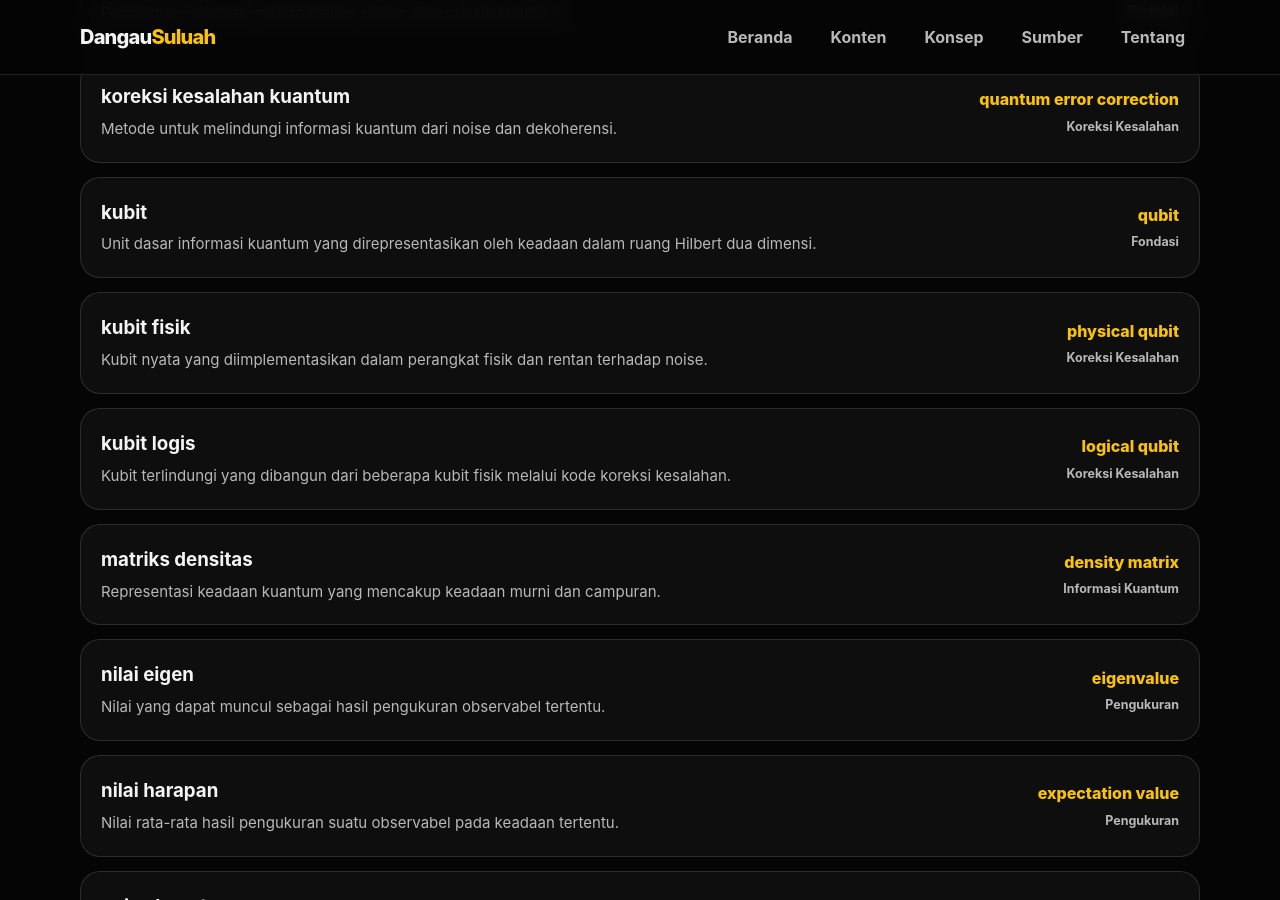
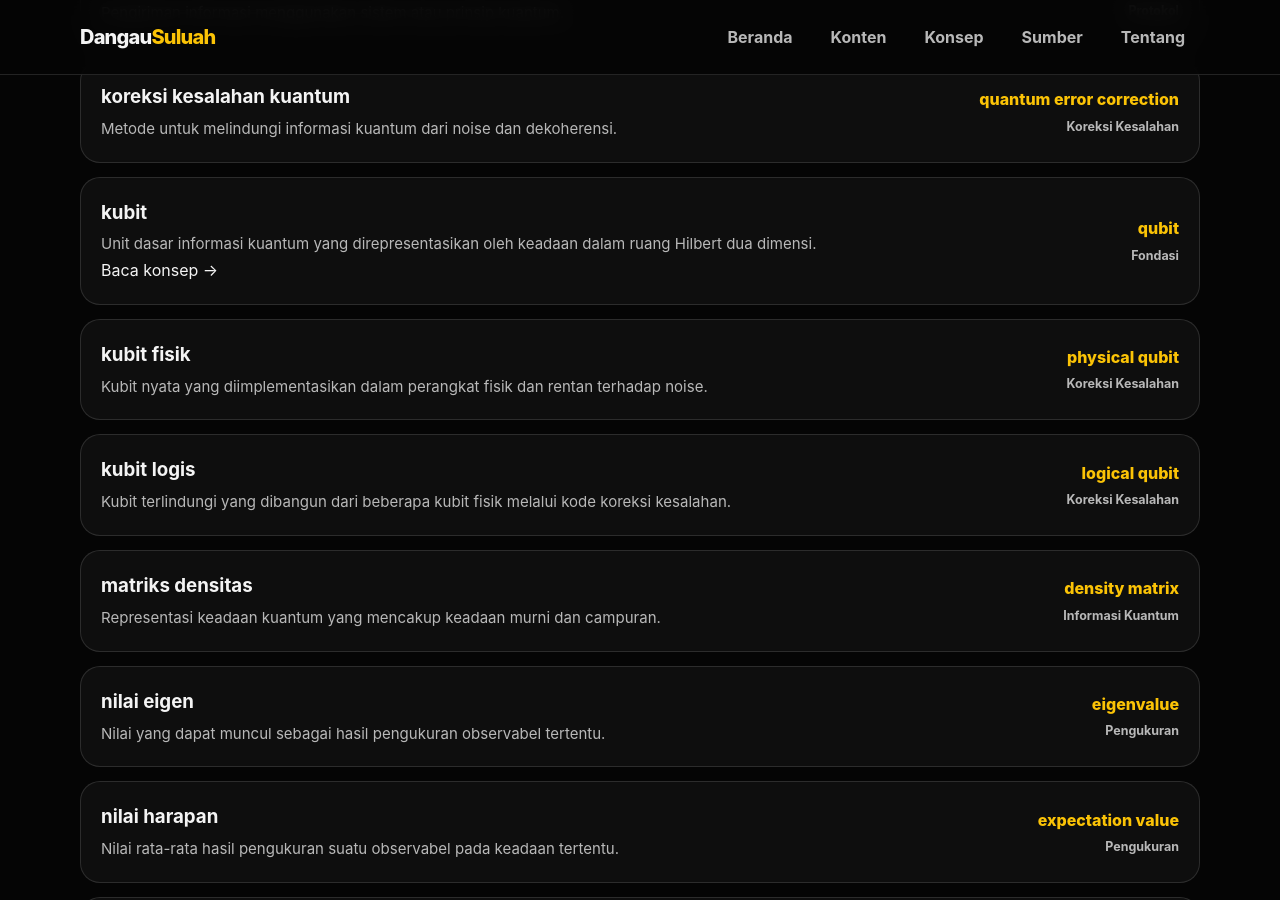
Before and after one commit to dangausuluah/dangausuluah.github.io, a Jekyll site: the page built from glosarium.md, in a window 1280 px wide and 900 px high, scrolled down 7039 px. Built offline with Jekyll 4.4.1, drawn with Linux system fonts in a browser that asks for light colours.

Commit message:
Update glosarium.md

```diff
--- a/glosarium.md
+++ b/glosarium.md
@@ -13,10 +13,22 @@ permalink: /glosarium/
   {% assign terms = site.data.glossary | sort: "id_term" %}
 
   {% for term in terms %}
+    {% assign concept = nil %}
+
+    {% if term.concept_id %}
+      {% assign concept = site.concepts | where: "concept_id", term.concept_id | first %}
+    {% endif %}
+
     <div class="content-item glossary-item" id="{{ term.id }}">
       <div>
         <h3>{{ term.id_term }}</h3>
         <p>{{ term.definition }}</p>
+
+        {% if concept %}
+          <a class="inline-link" href="{{ concept.url | relative_url }}">
+            Baca konsep →
+          </a>
+        {% endif %}
       </div>
 
       <div class="content-meta glossary-meta">
```
